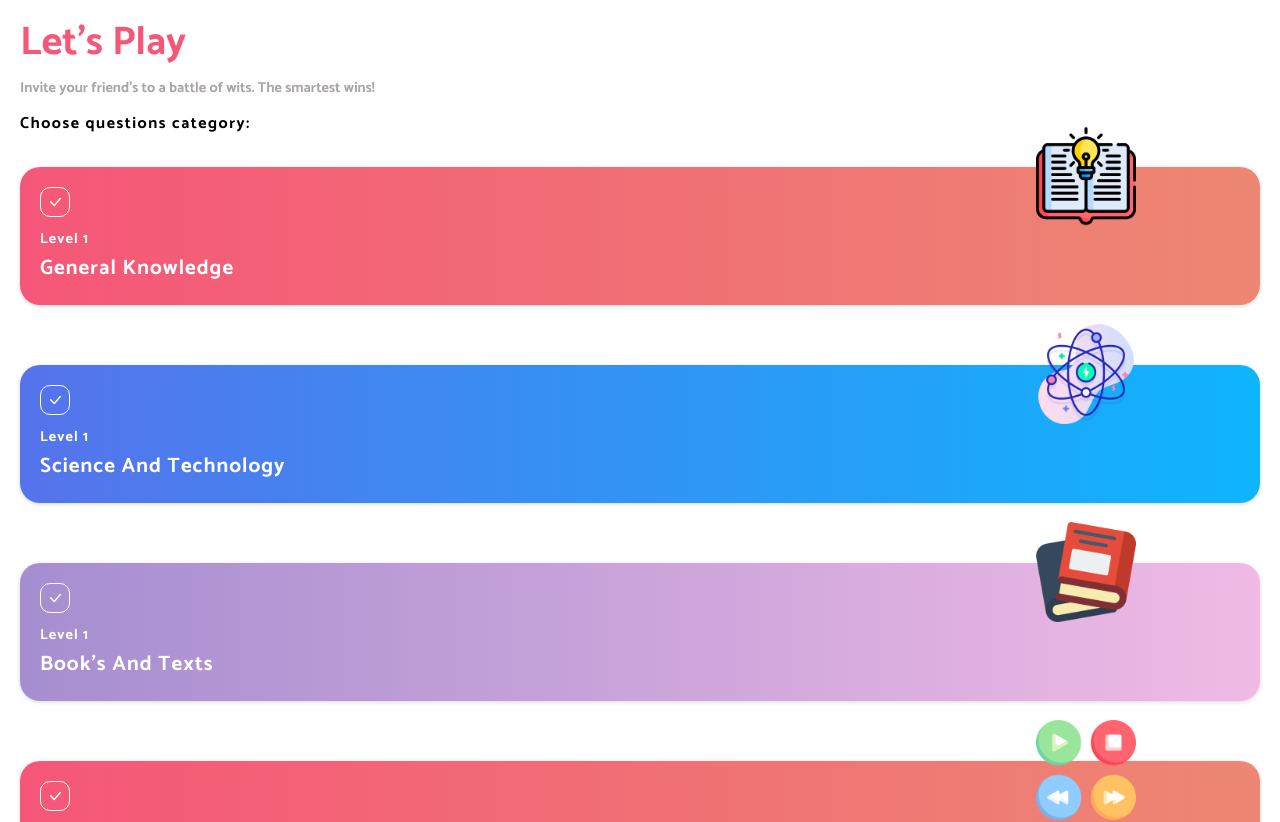
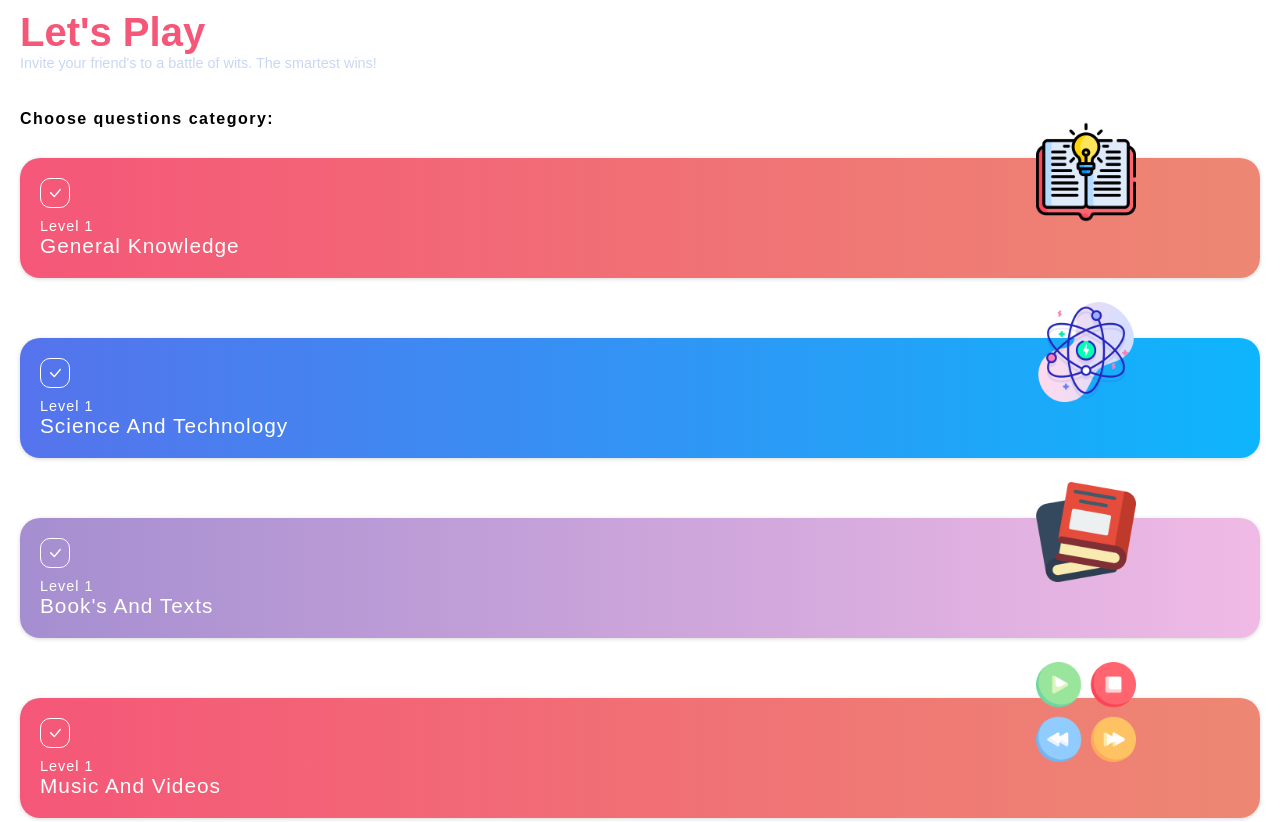
Before and after one commit to Abinashshasini/react-quiz-v2, a React (Create React App) app: page / in a window 1280 px wide. Shown: the top 822 px of the page. Built offline with nearby package versions, Linux system fonts and the light colour scheme; a web font is replaced by a local one.

Commit message:
Third commit

```diff
--- a/src/App.js
+++ b/src/App.js
@@ -2,7 +2,6 @@ import React from 'react';
 import { createBrowserRouter, RouterProvider } from 'react-router-dom';
 import Home from './layouts/home/Home';
 import Quizs from './layouts/quiz/Quizs';
-import Header from './components/Header';
 import { GlobalStyle } from './GlobalStyle';
 
 const router = createBrowserRouter([
@@ -11,7 +10,7 @@ const router = createBrowserRouter([
     element: <Home />,
   },
   {
-    path: 'quiz',
+    path: ':quiz_id',
     element: <Quizs />,
   },
 ]);
@@ -19,7 +18,6 @@ const router = createBrowserRouter([
 const App = () => {
   return (
     <>
-      <Header />
       <RouterProvider router={router} />
       <GlobalStyle />
     </>
--- a/src/GlobalStyle.js
+++ b/src/GlobalStyle.js
@@ -10,7 +10,7 @@ export const GlobalStyle = createGlobalStyle`
     --redPrimary: #f55778;
     --redSecondary: #ED8773;
     --white: #fff;
-    --lightGrey: #AAA4A4;
+    --lightGrey: #C8D7F5;
     --bluePrimary: #5673EC;
     --blueSecondary: #0EB5FC;
     --violatePrimary: #A58ED0;
@@ -19,7 +19,7 @@ export const GlobalStyle = createGlobalStyle`
 
   * {
     box-sizing: border-box;
-    font-family: 'Catamaran', sans-serif;
+    font-family: sans-serif;
   }
 
   body {
--- a/src/api.ts
+++ b/src/api.ts
@@ -18,9 +18,10 @@ export type QuestionState = Question & { answers: string[] };
 
 export const fetchQuizQuestion = async (
   amount: number,
-  difficulty: Difficulty
+  difficulty: Difficulty,
+  category: string | undefined
 ) => {
-  const endpoint = `https://opentdb.com/api.php?amount=${amount}&type=multiple&difficulty=${difficulty}`;
+  const endpoint = `https://opentdb.com/api.php?amount=${amount}&type=multiple&difficulty=${difficulty}&category=${category}`;
   const response = await (await fetch(endpoint)).json();
   return response.results.map((question: Question) => ({
     ...question,
--- /dev/null
+++ b/src/components/GameOver.tsx
@@ -0,0 +1,47 @@
+/* eslint-disable jsx-a11y/iframe-has-title */
+import React, { FC } from 'react';
+
+interface Props {
+  score: number;
+}
+
+const GameOver: FC<Props> = ({ score }) => {
+  return (
+    <div>
+      {(() => {
+        if (score > 5) {
+          return (
+            <div>
+              <iframe
+                src="https://giphy.com/embed/DwRN1GYnF7TqTUEeei"
+                width="480"
+                height="480"
+                frameBorder="0"
+                className="giphy-embed"
+                allowFullScreen
+              ></iframe>
+              <p>Noiceee Baklol...</p>
+            </div>
+          );
+        } else {
+          return (
+            <div>
+              <iframe
+                src="https://giphy.com/embed/DwRN1GYnF7TqTUEeei"
+                width="480"
+                height="480"
+                frameBorder="0"
+                className="giphy-embed"
+                allowFullScreen
+              ></iframe>
+
+              <p>Bhak betichod...</p>
+            </div>
+          );
+        }
+      })()}
+    </div>
+  );
+};
+
+export default GameOver;
--- a/src/components/Header.styles.ts
+++ b/src/components/Header.styles.ts
@@ -3,7 +3,7 @@ import styled from 'styled-components';
 export const Wrapper = styled.div`
   width: 100%;
   min-height: 100px;
-  margin: 10px 20px 0px;
+  margin: 10px 0px 0px;
 
   h1 {
     margin: 0;
--- a/src/components/QuestionCard.style.ts
+++ b/src/components/QuestionCard.style.ts
@@ -3,14 +3,21 @@ import styled from 'styled-components';
 export const Wrapper = styled.div`
   max-width: 1100px;
   width: 100%;
-  background: #ebfeff;
-  border-radius: 10px;
-  border: 2px solid #0085a3;
-  padding: 20px;
-  box-shadow: 0px 5px 10px rgba(0, 0, 0, 0.25);
-  text-align: center;
-  p {
-    font-size: 1rem;
+  margin-top: 100px;
+  padding: 20px 30px;
+
+  .questioNr {
+    font-size: 1.1rem;
+    color: var(--lightGrey);
+    margin: 15px 0px;
+    letter-spacing: 0.7;
+  }
+
+  .question {
+    font-size: 1.5rem;
+    color: var(--white);
+    letter-spacing: 1px;
+    margin: 15px 0px;
   }
 `;
 
@@ -27,20 +34,33 @@ export const ButtonWrapper = styled.div<ButtonWrapperProps>`
   button {
     cursor: pointer;
     user-select: none;
-    font-size: 0.8rem;
+    font-size: 1rem;
     width: 100%;
-    height: 40px;
-    margin: 5px 0;
+    height: 50px;
+    margin: 7px 0;
     background: ${({ correct, userClicked }) =>
       correct
-        ? 'linear-gradient(90deg, #56FFA4, #59BC86)'
+        ? 'linear-gradient(180deg, #F1D701, #B6BC07)'
         : !correct && userClicked
-        ? 'linear-gradient(90deg, #FF5656, #C16868)'
-        : 'linear-gradient(90deg, #56ccff, #6eafb4)'};
-    border: 3px solid #ffffff;
-    box-shadow: 1px 2px 0px rgba(0, 0, 0, 0.1);
+        ? 'linear-gradient(180deg, var(--redPrimary), var(--redSecondary))'
+        : 'var(--white)'};
     border-radius: 10px;
+    box-shadow: rgba(50, 50, 93, 0.25) 0px 2px 5px -1px,
+      rgba(0, 0, 0, 0.3) 0px 1px 3px -1px;
+    outline: none;
+    border: none;
     color: #fff;
     text-shadow: 0px 1px 0px rgba(0, 0, 0, 0.25);
+    padding: 0px 10px;
+
+    span {
+      color: ${({ correct, userClicked }) =>
+        correct
+          ? 'var(--white)'
+          : !correct && userClicked
+          ? 'var(--white)'
+          : 'var(--bluePrimary)'};
+      font-weight: 500;
+    }
   }
 `;
--- a/src/components/QuestionCard.tsx
+++ b/src/components/QuestionCard.tsx
@@ -21,10 +21,13 @@ const QuestionCard: FC<Props> = ({
 }) => {
   return (
     <Wrapper>
-      <p className="number">
-        Question : {questionNr} / {totalQuestion}
+      <p className="questioNr">
+        Question {questionNr} of {totalQuestion}
       </p>
-      <p dangerouslySetInnerHTML={{ __html: question }}></p>
+      <p
+        dangerouslySetInnerHTML={{ __html: question }}
+        className="question"
+      ></p>
       <div>
         {answers.map((element) => (
           <ButtonWrapper
--- a/src/index.tsx
+++ b/src/index.tsx
@@ -5,8 +5,4 @@ import App from './App';
 const root = ReactDOM.createRoot(
   document.getElementById('root') as HTMLElement
 );
-root.render(
-  <React.StrictMode>
-    <App />
-  </React.StrictMode>
-);
+root.render(<App />);
--- a/src/layouts/home/Home.tsx
+++ b/src/layouts/home/Home.tsx
@@ -9,6 +9,7 @@ import Computer from '../../images/desktop-computer.png';
 import Politics from '../../images/politics.png';
 import Sports from '../../images/trophy.png';
 import Movies from '../../images/video.png';
+import Header from '../../components/Header';
 //Styles
 import { Wrapper, Headings, Container } from './home.styles';
 import { BsCheckLg } from 'react-icons/bs';
@@ -66,6 +67,7 @@ const categories = [
 const Home: React.FC = () => {
   return (
     <Wrapper>
+      <Header />
       <Headings>
         <h2>Choose questions category:</h2>
       </Headings>
--- a/src/layouts/quiz/Quizs.style.ts
+++ b/src/layouts/quiz/Quizs.style.ts
@@ -4,6 +4,46 @@ export const Wrapper = styled.div`
   display: flex;
   flex-direction: column;
   align-items: center;
+  background: linear-gradient(180deg, var(--blueSecondary), var(--bluePrimary));
+  height: 100vh;
+
+  .headerCont {
+    width: 100%;
+    display: flex;
+    justify-content: space-between;
+    padding: 30px 20px;
+    align-items: center;
+
+    .headerBtn {
+      border-radius: 50%;
+      border: 1px solid var(--white);
+      width: 35px;
+      height: 35px;
+      display: flex;
+      justify-content: center;
+      align-items: center;
+
+      svg {
+        width: 20px;
+        height: 20px;
+      }
+    }
+
+    .plandiv {
+      width: 35px;
+      height: 35px;
+    }
+
+    .headerBtnBg {
+      width: 50px;
+      height: 50px;
+      border: 3px solid var(--lightGrey);
+      span {
+        color: var(--white);
+        font-size: 1.7rem;
+      }
+    }
+  }
 
   > p {
     color: #fff;
@@ -32,15 +72,13 @@ export const Wrapper = styled.div`
     -moz-text-fill-color: transparent;
   }
 
-  .start,
-  .next {
+  .start {
     cursor: pointer;
     background: linear-gradient(180deg, #fff, #ffcc91);
     border: 2px solid #d38558;
     box-shadow: 0px 5px 10px rgba(0, 0, 0, 0.25);
     border-radius: 10px;
     height: 40px;
-    margin: 10px 0;
     padding: 0 40px;
   }
 
@@ -48,7 +86,34 @@ export const Wrapper = styled.div`
     max-width: 200px;
   }
 
-  .next {
+  .nextbtncont {
     width: 100%;
+    padding: 0px 30px;
+    display: flex;
+    justify-content: flex-end;
+
+    .next {
+      cursor: pointer;
+      display: flex;
+      align-items: center;
+      border-radius: 10px;
+      height: 40px;
+      padding: 0 40px;
+      color: var(--bluePrimary);
+      border: none;
+      outline: none;
+      font-weight: 500;
+      font-size: 1rem;
+      box-shadow: rgba(50, 50, 93, 0.25) 0px 2px 5px -1px,
+        rgba(0, 0, 0, 0.3) 0px 1px 3px -1px;
+      background: var(--white);
+
+      svg {
+        vertical-align: center;
+        margin-left: 5px;
+        width: 20px;
+        height: 20px;
+      }
+    }
   }
 `;
```
Also changed, not shown: src/layouts/quiz/Quizs.tsx (+63 -14 lines).
